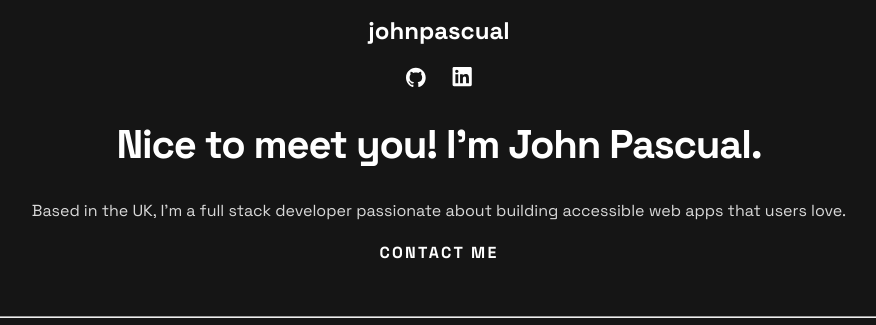
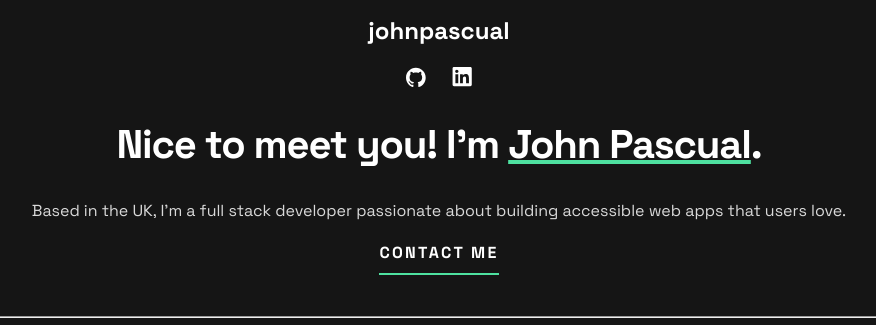
Before and after one commit to tsmjohnpascual/portfolio, a React (Vite) app: page / in a window 1280 px wide. Shown: the top 325 px of the page, without its empty margins (201-1077 px from the left). Built offline with nearby package versions, Linux system fonts and the light colour scheme.

Commit message:
add profile underlines

```diff
--- a/src/components/Profile/Profile.jsx
+++ b/src/components/Profile/Profile.jsx
@@ -6,7 +6,8 @@ const Profile = () => {
     <section id="profile">
       <div className={`${classes.container}`}>
         <h1 className={`${classes.title}`}>
-          Nice to meet you! I'm John Pascual.
+          Nice to meet you! I'm{" "}
+          <span className={`${classes.underline}`}>John Pascual</span>.
         </h1>
         <p className={`${classes.introduction}`}>
           Based in the UK, I'm a full stack developer passionate about building
--- a/src/components/Profile/Profile.module.css
+++ b/src/components/Profile/Profile.module.css
@@ -23,4 +23,10 @@
   color: white;
   text-decoration: none;
   letter-spacing: 2.29px;
+  border-bottom: 2px solid #4ee1a0;
+  padding-bottom: 10px;
 }
+
+.underline {
+  text-decoration: solid underline #4ee1a0 4px;
+}
```
